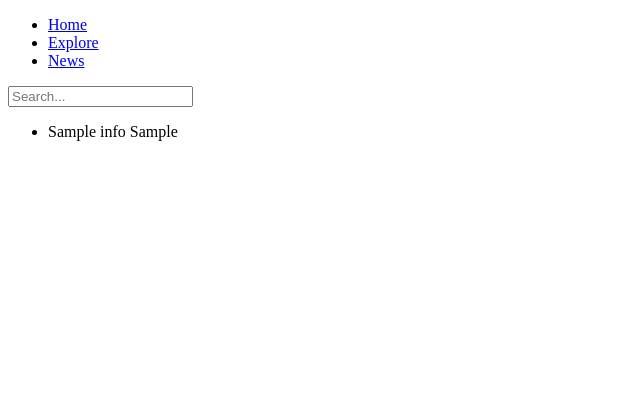
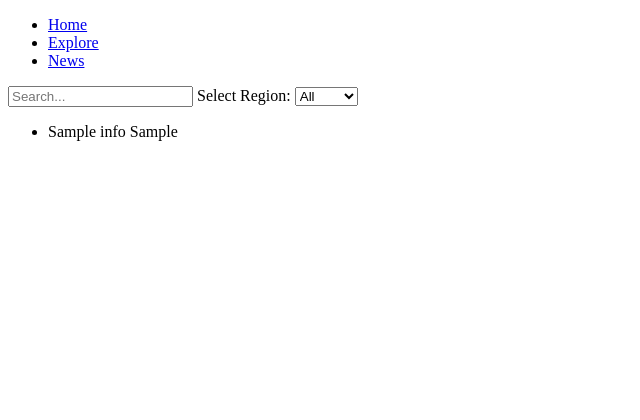
Before and after one commit to Lance-Tsui/jwalumni, a Flask app: page /explore in a window 1280 px wide. Shown: the top 420 px of the page, without its empty margins (0-640 px from the left). Run offline with Flask 3, Linux system fonts and the light colour scheme; tables that the repository leaves empty or names only in its code hold one stand-in row (values such as "Sample post").

Commit message:
search and dropdown filter function

```diff
--- a/templates/base.html
+++ b/templates/base.html
@@ -18,6 +18,7 @@
   </nav>
 </header>
 {% block content %}{% endblock %}
+{% block scripts %}{% endblock %}
 <footer class="footer">
       <p>&copy; powered by Lance</p>
 </footer>
--- a/templates/explore.html
+++ b/templates/explore.html
@@ -1,8 +1,12 @@
 {% extends 'base.html' %}
 {% block content %}
-<form id="search-form" action="{{ url_for('views.explore') }}" method="get">
-  <input id="search-input" type="text" name="q" placeholder="Search...">
-</form>
+<input id="search-input" type="text" placeholder="Search...">
+<label for="dropdown">Select Region:</label>
+<select name="dropdown" id="dropdown">
+	<option value="">All</option>
+	<option value="alevel">ALevel</option>
+	<option value="ap">AP</option>
+</select>
 
 <div id="search-results">
 
@@ -13,15 +17,33 @@
 	</ul>
 
 </div>
+
+{% endblock %}
+{% block scripts %}
 <script>
 $(document).ready(function() {
-  $('#search-input').keyup(function() {
-    var query = $(this).val();
-    $.get('/search', {'q': query}, function(data) {
-      $('#search-results').html(data);
+	var searchResults = $('#search-results').html();
+	$('#search-input').on('input', function() {
+	var query = $(this).val();
+	var drop = $('#dropdown').val();
+	$.getJSON('/search', {'q': query, 'd': drop}, function(data) {
+    $('#search-results ul').html('');
+    $.each(data.users, function(index, user) {
+        $('#search-results ul').append('<li>' + user.title + ' ' + user.region + '</li>');
     });
-  });
+});
+	});
+
+	$('#dropdown').on('change', function(){
+		var query = $('#search-input').val();
+		var drop = $(this).val();
+		$.getJSON('/search', {'q': query, 'd': drop}, function(data) {
+			$('#search-results ul').html('');
+			$.each(data.users, function(index, user) {
+				$('#search-results ul').append('<li>' + user.title + ' ' + user.region + '</li>');
+			});
+		});
+	});
 });
 </script>
-
 {% endblock %}
--- a/views/explore.py
+++ b/views/explore.py
@@ -1,17 +1,31 @@
-from flask import render_template, request
+from flask import render_template, request, jsonify
 from . import views_bp
 from models.users import User
 
 # Define the about page route
 @views_bp.route('/explore')
 def explore():
+    users = User.find_all()
+    return render_template('explore.html', users=users)
+
+@views_bp.route('/search', methods=['GET'])
+def search():
     query = request.args.get('q')
+    drop = request.args.get('d')
     users = User.find_all()
-    result = []
     if query:
+        result = []
         for i in users:
             if query.lower() in i.title.lower():
                 result.append(i)
         users = result
 
-    return render_template('explore.html', users=users)
+    if drop:
+        result = []
+        for i in users:
+            if i.region.lower() == drop.lower():
+                result.append(i)
+        users = result
+
+    # 只返回用户列表的 JSON 数据，不返回整个 HTML 页面
+    return jsonify(users=[{'title': user.title, 'region': user.region} for user in users])
```
